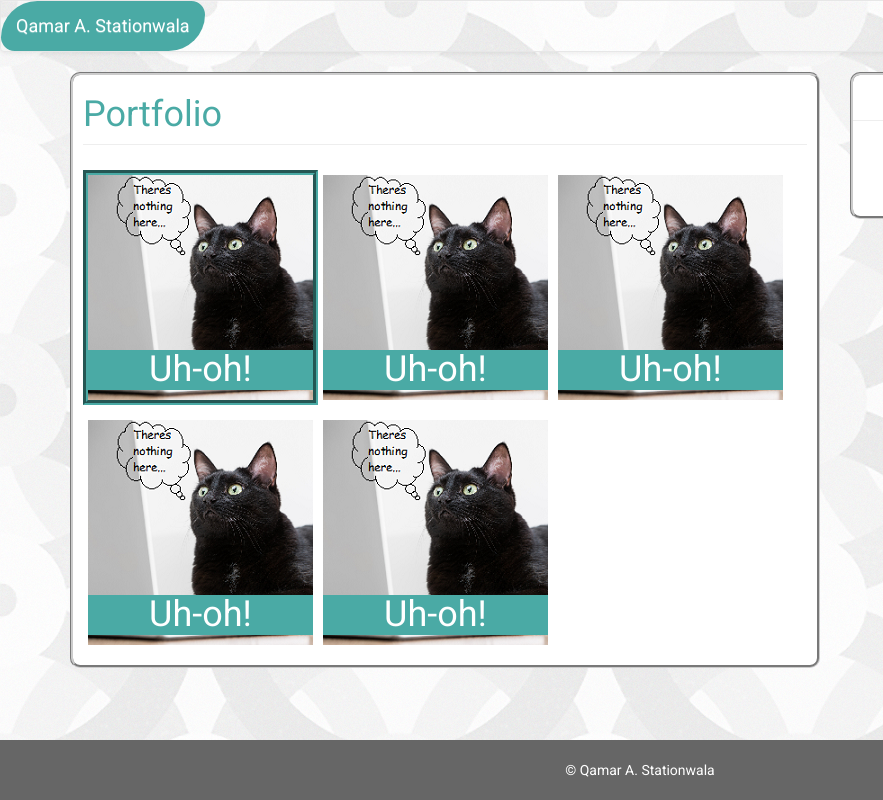
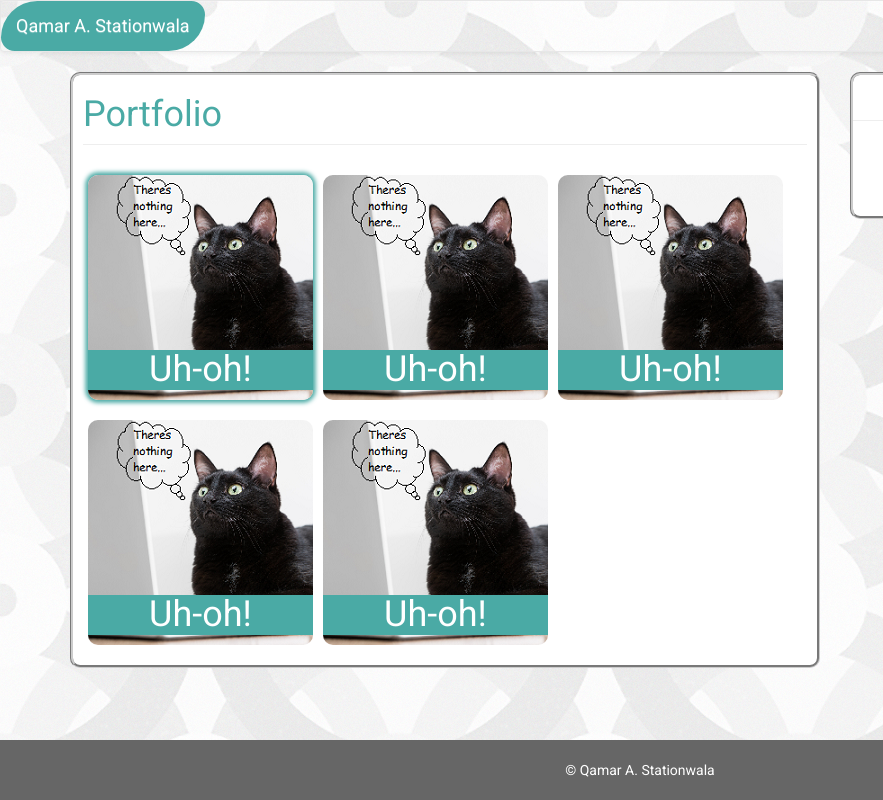
Before and after one commit to LordKriegan/Bootstrap-Portfolio, a plain HTML site: page portfolio.html in a window 1280 px wide. In both pictures the pointer is over the picture 200 px from the left and 287 px from the top of the page. Shown: the full height of the page, 0-883 px from the left. Drawn offline with nearby package versions, Linux system fonts and the light colour scheme.

Commit message:
fixed portfolio links

```diff
--- a/assets/css/custom.css
+++ b/assets/css/custom.css
@@ -34,12 +34,13 @@ body {
 }
 
 .pfLinksImage {
+  border-radius: 10px;
   width: 100%;
   height: 100%;
 }
 
 .pfLinksImage:hover {
-  outline: 5px groove #4aaaa5;
+  box-shadow: 0 0 3pt 2pt #4aaaa5;
 }
 
 .pfLinksTitle {
@@ -79,7 +80,6 @@ body {
 .contactImgs:hover {
   /*https://stackoverflow.com/a/6810937*/
   box-shadow: 0 0 3pt 2pt #4aaaa5;
-
 }
 
 #profilepic {
```
